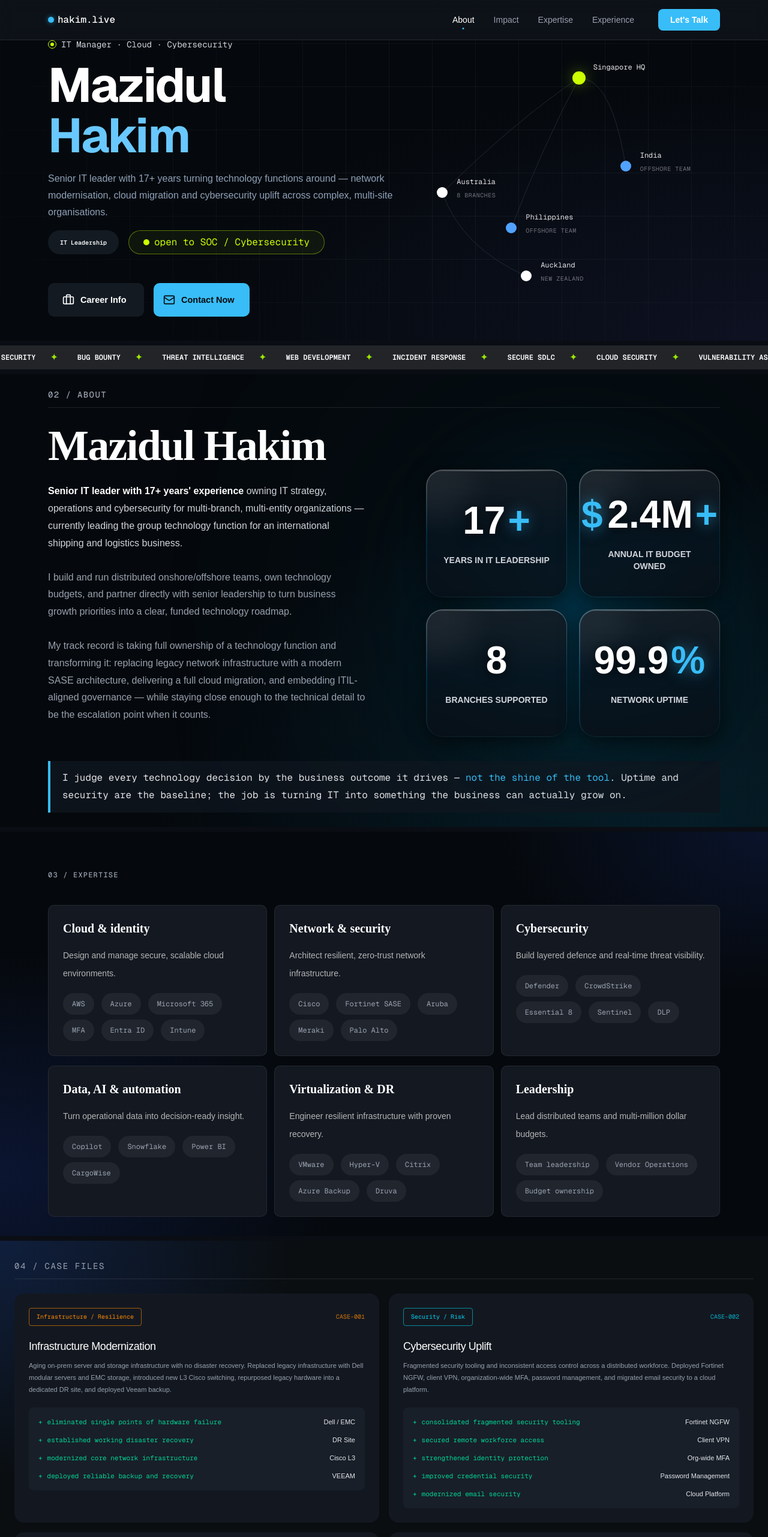
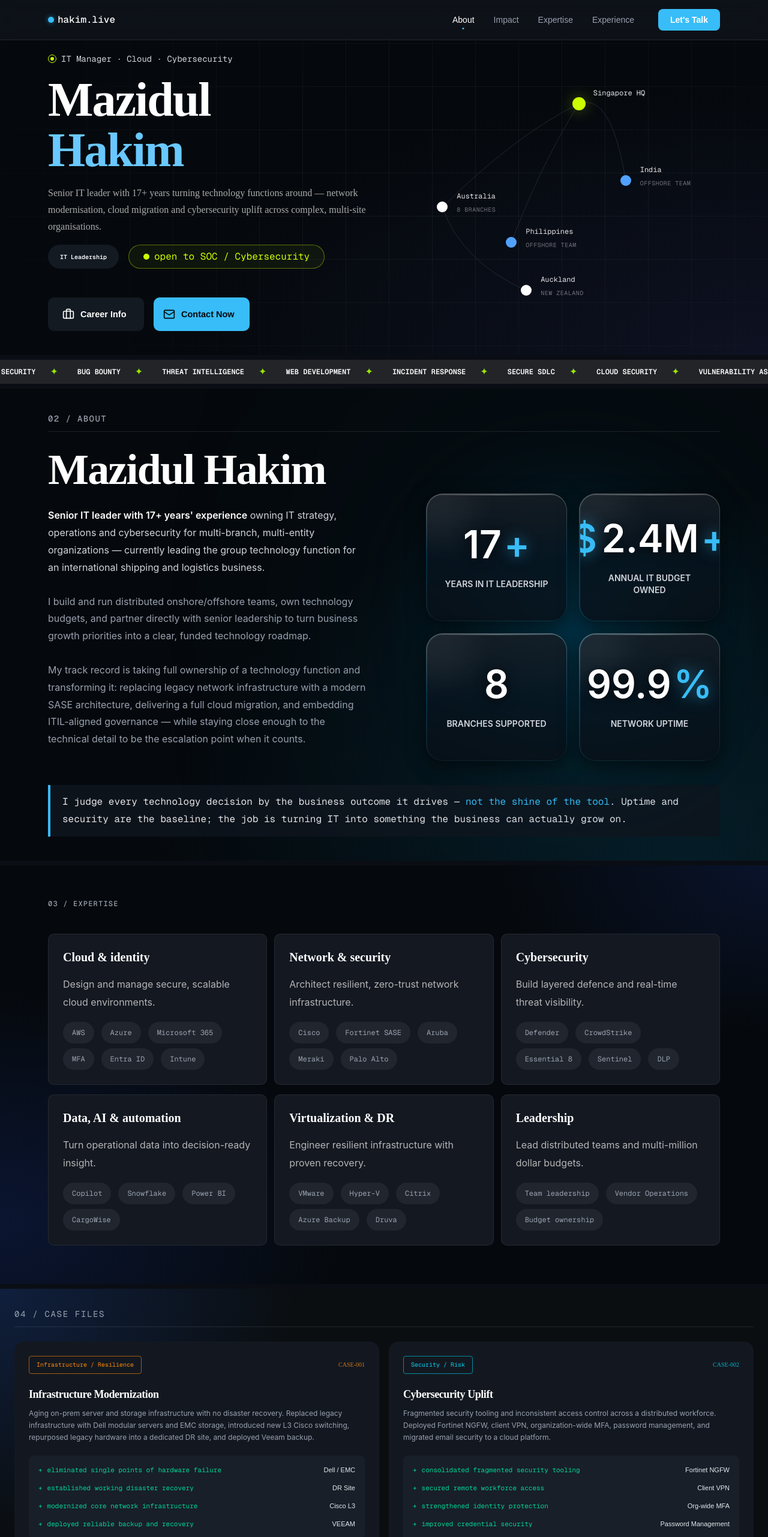
Before and after one commit to shihab-bhuiya/First-intern-Task, a Next.js app: page / in a window 1280 px wide. Shown: the top 2563 px of the page at 60% size. Built offline with nearby package versions, Linux system fonts and the light colour scheme.

Commit message:
refactor: update font styles and spacing in multiple components for improved consistency

```diff
--- a/src/components/About.tsx
+++ b/src/components/About.tsx
@@ -23,7 +23,7 @@ export default function About() {
   return (
     <section
       id="about"
-      className="relative scroll-mt-[66px] overflow-hidden bg-[#05090d] py-6"
+      className="relative scroll-mt-[66px] overflow-hidden bg-[#05090d] py-10"
     >
       {/* Teal tint, bottom right */}
       <div
@@ -42,7 +42,7 @@ export default function About() {
           Mazidul Hakim
         </h2>
 
-        <div className="mt-2 grid items-center gap-12 lg:grid-cols-2 xl:mt-0 xl:grid-cols-[530px_1fr] xl:gap-x-[100px]">
+        <div className="mt-2 font-['Inter'] grid items-center gap-12 lg:grid-cols-2 xl:mt-0 xl:grid-cols-[530px_1fr] xl:gap-x-[100px]">
           {/* Biography */}
           <div className="order-2 lg:order-1">
             <p className="text-base leading-[1.8] text-gray-300">
--- a/src/components/CaseFile.tsx
+++ b/src/components/CaseFile.tsx
@@ -162,18 +162,18 @@ export default function CaseFiles() {
                     {item.category}
                   </span>
 
-                  <span className={`font-mono text-[10px] ${accent.caseNo}`}>
+                  <span className={`font-['Manrope'] text-[10px] ${accent.caseNo}`}>
                     {item.caseNo}
                   </span>
                 </div>
 
                 {/* Title */}
-                <h3 className="text-lg font-medium tracking-tight text-white">
+                <h3 className="text-lg font-['Manrope'] font-semibold tracking-tight text-white">
                   {item.title}
                 </h3>
 
                 {/* Description */}
-                <p className="mt-2 text-[11px] leading-5 text-gray-400">
+                <p className="mt-2 font-['Inter'] text-[12px] leading-5 text-gray-400">
                   {item.description}
                 </p>
 
--- a/src/components/Contact.tsx
+++ b/src/components/Contact.tsx
@@ -115,7 +115,7 @@ export default function Contact() {
     text-[20px]
     uppercase
     leading-[1.15]
-    font-[Manrope]
+    font-['Manrope']
     font-semibold
     tracking-[-0.03em]
     text-[#f5eeee]
@@ -331,8 +331,9 @@ export default function Contact() {
                   block
                   max-w-full
                   break-all
-                  font-mono
-                  text-[20px]
+                  font-['Manrope']
+                  text-[24px]
+                  font-normal
                   leading-6
                   text-slate-200
                   transition-colors
--- a/src/components/Expertise.tsx
+++ b/src/components/Expertise.tsx
@@ -49,7 +49,7 @@ export default function Skills() {
   return (
     <section
       id="expertise"
-      className="relative scroll-mt-[66px] overflow-hidden bg-[#05090d] pb-8 pt-16"
+      className="relative scroll-mt-[66px] overflow-hidden bg-[#05090d] pb-16 pt-14"
     >
       <div
         aria-hidden="true"
@@ -68,13 +68,13 @@ export default function Skills() {
           {skillGroups.map((group) => (
             <article
               key={group.title}
-              className="rounded-[10px] border border-white/[0.07] bg-[#131821] p-6 transition-colors duration-300 hover:border-white/15"
+              className="rounded-[10px] font-['Manrope'] border border-white/[0.07] bg-[#131821] p-6 transition-colors duration-300 hover:border-white/15"
             >
-              <h3 className="text-xl font-[Manrope]  font-semibold leading-7 text-white">
+              <h3 className="text-xl font-['Manrope']  font-semibold leading-7 text-white">
                 {group.title}
               </h3>
 
-              <p className="mt-4 text-[14px] leading-[30px] text-[#B5B5B5]">
+              <p className="mt-4 font-['Inter'] text-[16px] leading-[30px] text-[#B5B5B5]">
                 {group.description}
               </p>
 
--- a/src/components/Hero.tsx
+++ b/src/components/Hero.tsx
@@ -23,7 +23,7 @@ const nodes: GraphNode[] = [
     id: "hq",
     title: "Singapore HQ",
     x: 345,
-    y: 57,
+    y: 82,
     size: 22,
     dotClass: "bg-[#CCFF00] shadow-[0_0_24px_rgba(204,255,0,0.35)]",
   },
@@ -93,7 +93,7 @@ const gridStyle = {
 
 export default function Hero() {
   return (
-    <section className="relative flex items-center pt-6  scroll-pb-80 overflow-hidden bg-[#05090d]  lg:min-h-[500px]">
+    <section className="relative flex items-center pt-12  scroll-pb-80 overflow-hidden bg-[#05090d]  lg:min-h-[500px]">
       {/* Background grid */}
       <div
         aria-hidden="true"
@@ -124,14 +124,14 @@ export default function Hero() {
             </div>
 
             {/* Heading */}
-            <h1 className="order-2 font-sans text-5xl font-bold leading-[1.05] tracking-tight text-white sm:text-6xl xl:text-[80px]">
+            <h1 className="order-2 font-['Manrope'] text-5xl font-extrabold leading-[1.05] tracking-tight text-white sm:text-6xl xl:text-[80px] lg:text-[84px]">
               Mazidul
               <br />
               <span className="text-[#69C8FF]">Hakim</span>
             </h1>
 
             {/* Description */}
-            <p className="order-4 mt-4 max-w-[600px] text-base leading-7 text-slate-400 lg:order-3">
+            <p className="order-4 mt-4 max-w-[600px] font-['Manrope'] text-[16px] leading-7 text-[#ABABAB] lg:order-3">
               Senior IT leader with 17+ years turning technology functions
               around — network modernisation, cloud migration and cybersecurity
               uplift across complex, multi-site organisations.
@@ -159,7 +159,7 @@ export default function Hero() {
                 className="inline-flex h-12 w-40 items-center gap-2 rounded-[10px] bg-[#131A22] px-7 text-sm lg:text-[14.5px] font-semibold lg:px-6 text-white transition-colors hover:bg-[#1B2430] sm:h-14 sm:gap-2.5 sm:px-7 sm:text-lg"
               >
                 <LuBriefcase
-                  className="text-base lg:text-[40px  ] sm:text-xl"
+                  className="text-base lg:text-[20px] font-['Manrope'] sm:text-xl"
                   aria-hidden="true"
                 />
                 Career Info
@@ -169,7 +169,7 @@ export default function Hero() {
                 href="#contact"
                 className="inline-flex h-12 w-40 lg:text-[14.5px]  items-center gap-2 rounded-[10px] bg-[#38BDF8] px-6 lg:px-4 text-sm font-semibold text-[#05090d] transition-colors hover:bg-[#7DD3FC] sm:h-14 sm:gap-2.5 sm:px-7 sm:text-lg"
               >
-                <LuMail className="text-[12px] text-center sm:text-xl" aria-hidden="true" />
+                <LuMail className="text-[12px] text-center lg:text-[20px] font-['Manrope'] sm:text-xl" aria-hidden="true" />
                 Contact Now
               </Link>
             </div>
--- a/src/components/Navbar.tsx
+++ b/src/components/Navbar.tsx
@@ -27,13 +27,18 @@ export default function Navbar() {
     const observer = new IntersectionObserver(
       (entries) => {
         entries.forEach((entry) => {
-          if (entry.isIntersecting) setActive(`#${entry.target.id}`);
+          if (entry.isIntersecting) {
+            setActive(`#${entry.target.id}`);
+          }
         });
       },
-      { rootMargin: "-40% 0px -55% 0px" }
+      {
+        rootMargin: "-40% 0px -55% 0px",
+      }
     );
 
     sections.forEach((section) => observer.observe(section));
+
     return () => observer.disconnect();
   }, []);
 
@@ -57,11 +62,12 @@ export default function Navbar() {
           hakim.live
         </Link>
 
-        {/* Desktop: links + CTA grouped on the right */}
+        {/* Desktop: links + CTA */}
         <div className="hidden items-center gap-10 md:flex">
           <ul className="flex items-center gap-8">
             {navItems.map((item) => {
               const isActive = active === item.href;
+
               return (
                 <li key={item.name}>
                   <Link
@@ -75,6 +81,7 @@ export default function Navbar() {
                     }`}
                   >
                     {item.name}
+
                     {isActive && (
                       <span
                         aria-hidden="true"
@@ -87,6 +94,7 @@ export default function Navbar() {
             })}
           </ul>
 
+          {/* Desktop CTA */}
           <Link
             href="#contact"
             className="rounded-lg bg-[#38BDF8] px-5 py-2 text-sm font-semibold text-white transition-colors duration-300 hover:bg-[#7DD3FC]"
@@ -95,28 +103,33 @@ export default function Navbar() {
           </Link>
         </div>
 
-        {/* Mobile menu button */}
+        {/* Mobile Hamburger */}
         <button
           type="button"
           onClick={() => setIsMenuOpen((prev) => !prev)}
-          className="flex h-10 w-10 items-center justify-center rounded-md border border-white/10 text-gray-300 transition-colors hover:border-[#38BDF8]/50 hover:text-[#38BDF8] md:hidden"
+          className="flex h-10 w-10 items-center justify-center text-gray-300 md:hidden"
           aria-label={isMenuOpen ? "Close menu" : "Open menu"}
           aria-expanded={isMenuOpen}
           aria-controls="mobile-navigation"
         >
-          <div className="flex w-5 flex-col gap-1.5">
+          <div className="flex w-[18px] flex-col items-end gap-[5px]">
+            {/* Top line */}
             <span
-              className={`h-px w-full bg-current transition-all duration-300 ${
+              className={`h-[2px] w-[18px] rounded-full bg-gray-300 transition-all duration-300 ${
                 isMenuOpen ? "translate-y-[7px] rotate-45" : ""
               }`}
             />
+
+            {/* Middle line */}
             <span
-              className={`h-px w-full bg-current transition-all duration-300 ${
+              className={`h-[2px] w-[13px] rounded-full bg-gray-300 transition-all duration-300 ${
                 isMenuOpen ? "opacity-0" : ""
               }`}
             />
+
+            {/* Bottom line */}
             <span
-              className={`h-px w-full bg-current transition-all duration-300 ${
+              className={`h-[2px] w-[18px] rounded-full bg-gray-300 transition-all duration-300 ${
                 isMenuOpen ? "-translate-y-[7px] -rotate-45" : ""
               }`}
             />
@@ -124,7 +137,7 @@ export default function Navbar() {
         </button>
       </nav>
 
-      {/* Mobile navigation */}
+      {/* Mobile Navigation */}
       <div
         id="mobile-navigation"
         className={`border-t border-white/10 bg-[#05090d]/95 backdrop-blur-md transition-all duration-300 md:hidden ${
@@ -137,6 +150,7 @@ export default function Navbar() {
           <div className="flex flex-col gap-2">
             {navItems.map((item) => {
               const isActive = active === item.href;
+
               return (
                 <Link
                   key={item.name}
@@ -146,7 +160,9 @@ export default function Navbar() {
                     closeMenu();
                   }}
                   className={`rounded-md px-4 py-3 text-sm transition-colors hover:bg-white/5 ${
-                    isActive ? "font-medium text-white" : "text-gray-400"
+                    isActive
+                      ? "font-medium text-white"
+                      : "text-gray-400"
                   }`}
                 >
                   {item.name}
@@ -154,6 +170,7 @@ export default function Navbar() {
               );
             })}
 
+            {/* Mobile CTA */}
             <Link
               href="#contact"
               onClick={closeMenu}
```
